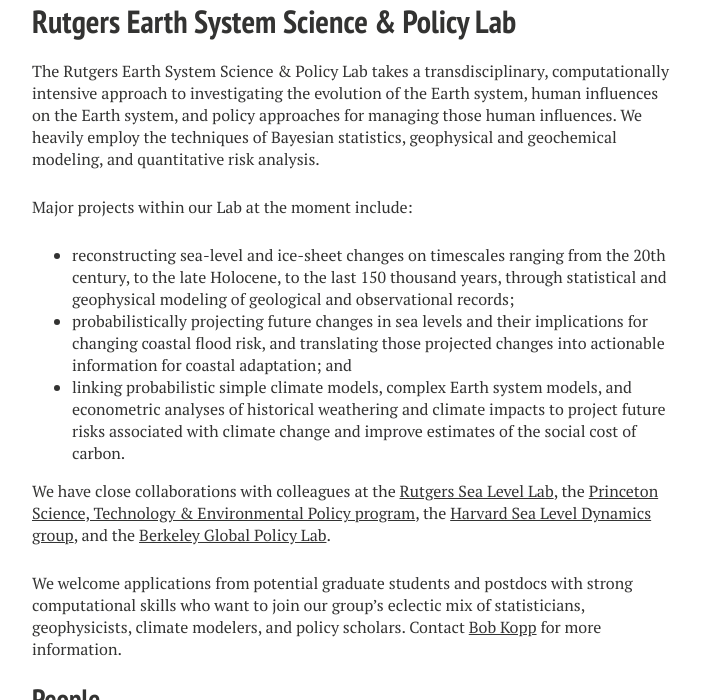
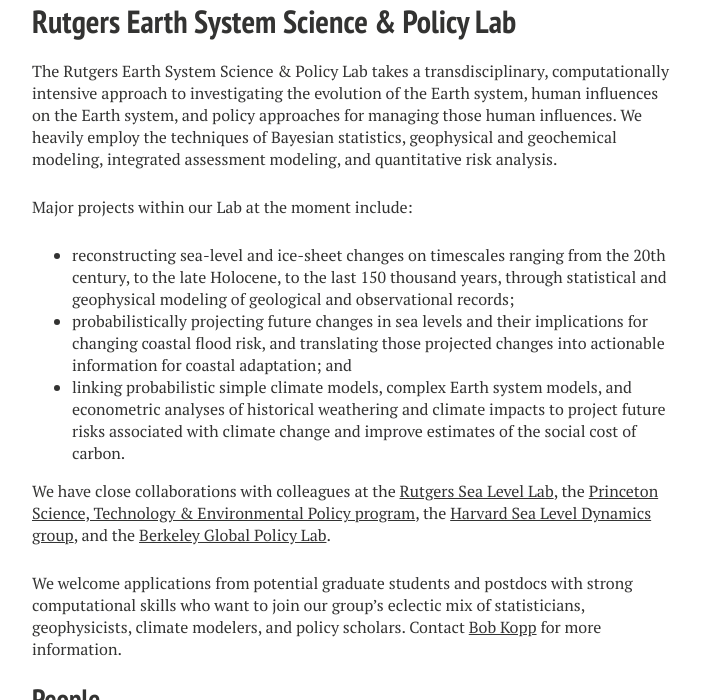
Before and after one commit to mrke/bobkopp.github.io, a Jekyll site: the page built from lab/index.md, in a window 1280 px wide and 900 px high, scrolled down 873 px, cut to the strip 200-900 px from the top of the window. Shown: the whole strip, without its empty margins (288-989 px from the left). Built offline with Jekyll 4.4.1, drawn with Linux system fonts in a browser that asks for light colours; nearby versions of some CDN libraries; some of the changed text lies outside the part shown.

Commit message:
Lab page updates

```diff
--- a/lab/index.md
+++ b/lab/index.md
@@ -17,7 +17,7 @@
 </div>
 </section><!-- /#table-of-contents -->
 
-The Rutgers Earth System Science & Policy Lab takes a transdisciplinary, computationally intensive approach to investigating the evolution of the Earth system, human influences on the Earth system, and policy approaches for managing those human influences. We heavily employ the techniques of Bayesian statistics, geophysical and geochemical modeling, and quantitative risk analysis.
+The Rutgers Earth System Science & Policy Lab takes a transdisciplinary, computationally intensive approach to investigating the evolution of the Earth system, human influences on the Earth system, and policy approaches for managing those human influences. We heavily employ the techniques of Bayesian statistics, geophysical and geochemical modeling, integrated assessment modeling, and quantitative risk analysis.
 
 Major projects within our Lab at the moment include:
 
```
Also changed, not shown: other parts of lab/index.md (+1 -1 lines).
